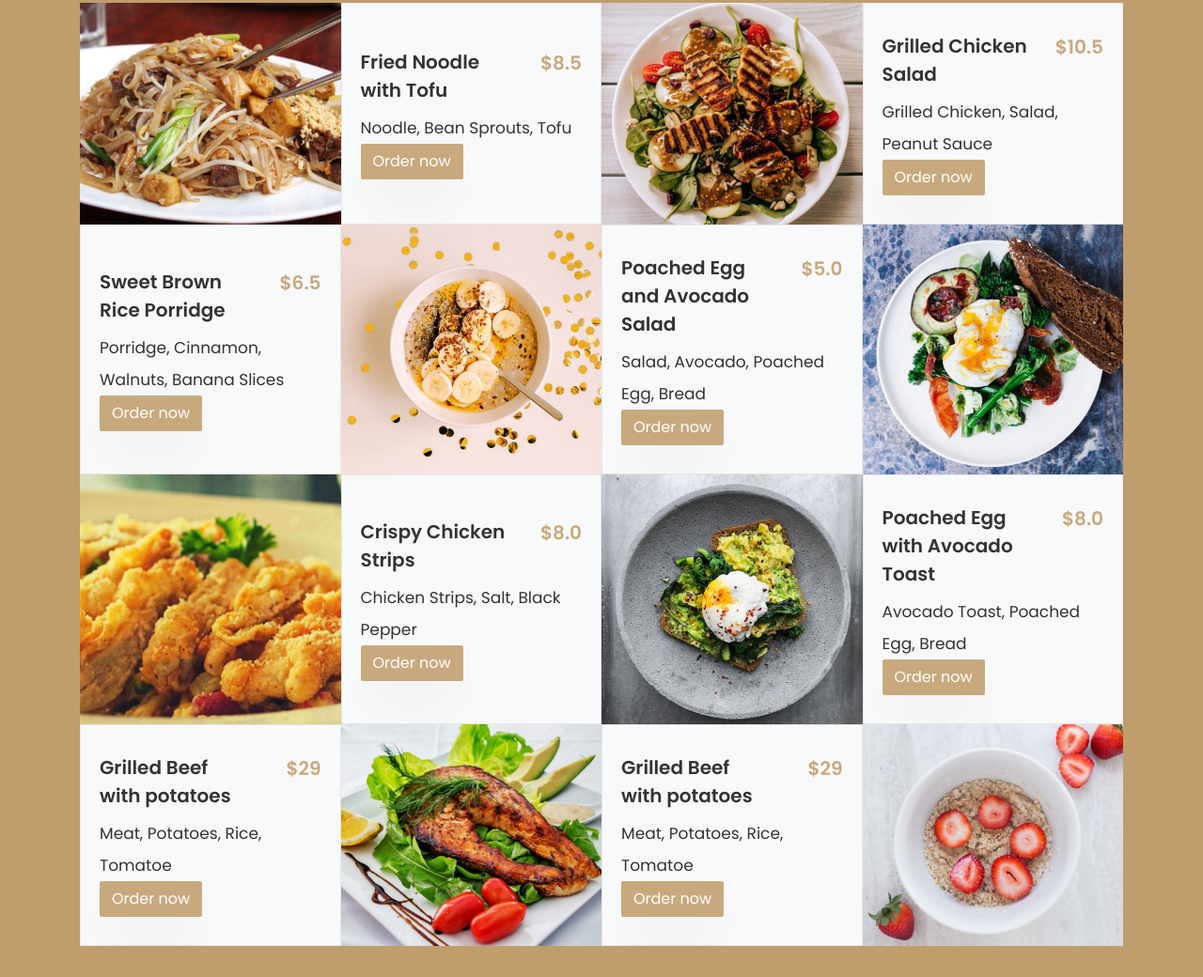
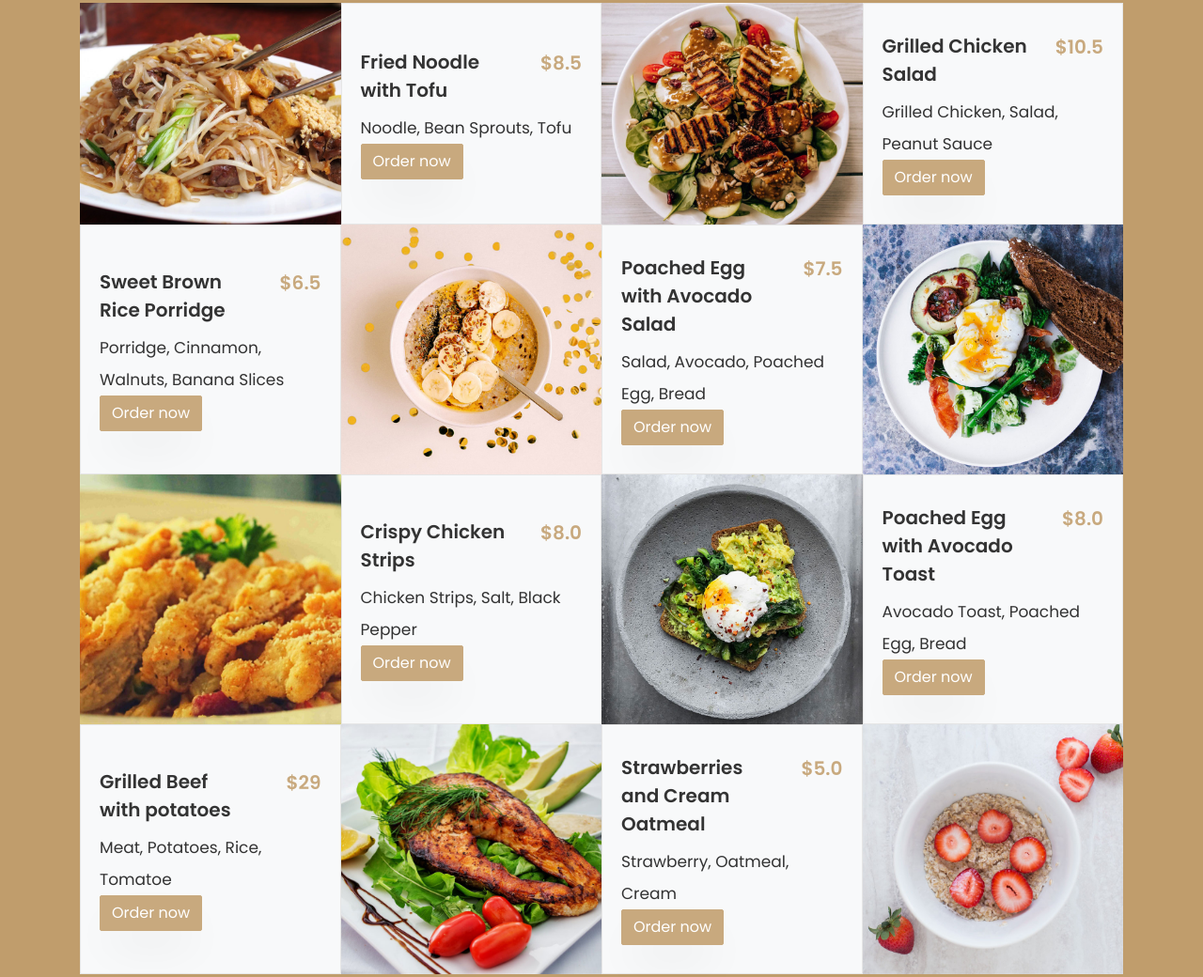
Before and after one commit to masterx-codemaster/masterx-codemaster.github.io, a plain HTML site: page menu.html in a window 1280 px wide. Shown: the part 673-1713 px from the top of the page at 94% size. Drawn offline with Linux system fonts and the light colour scheme; files whose address does not match are found by name.

Commit message:
autoCommit 2020 0Sa.215548

```diff
--- a/menu.html
+++ b/menu.html
@@ -176,10 +176,10 @@
 													<div>
 						              	<div class="d-flex">
 							                <div class="one-half">
-												<h3>Poached Egg and Avocado Salad</h3>
+												<h3>Poached Egg with Avocado Salad</h3>
 							                </div>
 							                <div class="one-forth">
-							                  <span class="price">$5.0</span>
+							                  <span class="price">$7.5</span>
 							                </div>
 							              </div>
 							              <p><span>Salad</span>, <span>Avocado</span>, <span>Poached Egg</span>, <span>Bread</span></p>
@@ -254,13 +254,13 @@
 													<div>
 						              	<div class="d-flex">
 							                <div class="one-half">
-							                  <h3>Grilled Beef with potatoes</h3>
+							                  <h3>Strawberries and Cream Oatmeal</h3>
 							                </div>
 							                <div class="one-forth">
-							                  <span class="price">$29</span>
+							                  <span class="price">$5.0</span>
 							                </div>
 							              </div>
-							              <p><span>Meat</span>, <span>Potatoes</span>, <span>Rice</span>, <span>Tomatoe</span></p>
+							              <p><span>Strawberry</span>, <span>Oatmeal</span>, <span>Cream</span></p>
 							              <p><a href="#" class="btn btn-primary">Order now</a></p>
 						              </div>
 					              </div>
```
Also changed, not shown: index.html (+3 -3 lines).
